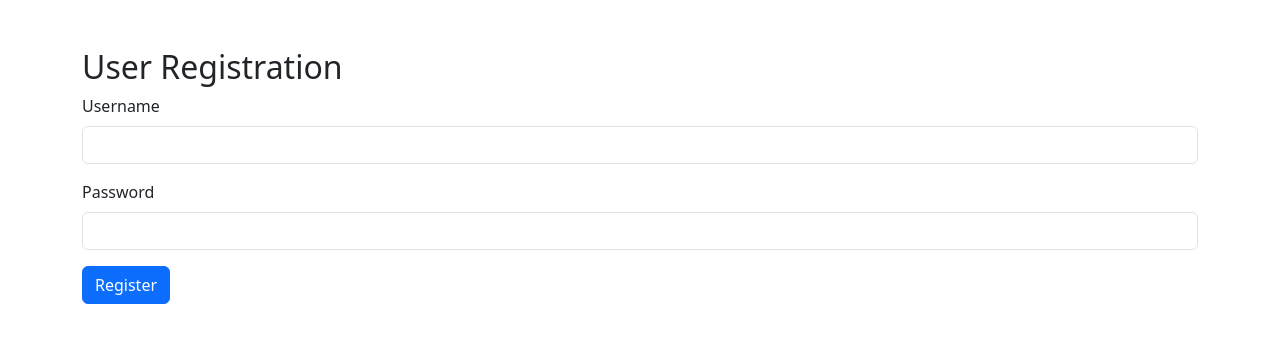
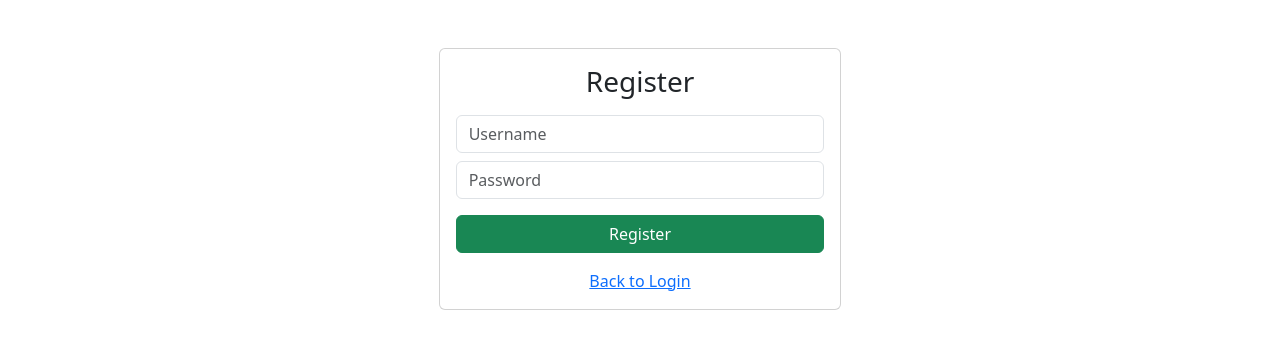
Before and after one commit to hemantyadav2804/FraudPatternDetection-UI, a React (Vite) app: page /register in a window 1280 px wide. Shown: the top 348 px of the page. Built offline with nearby package versions, Linux system fonts and the light colour scheme.

Commit message:
Day 5-6 done add basics of bank procedures now

```diff
--- a/src/App.jsx
+++ b/src/App.jsx
@@ -2,8 +2,8 @@ import { BrowserRouter, Routes, Route } from "react-router-dom";
 
 import Login from "./pages/Login";
 import Register from "./pages/Register";
+import ForgotPassword from "./pages/ForgotPassword";
 import UserDashboard from "./pages/UserDashboard";
-import AdminDashboard from "./pages/AdminDashboard";
 
 function App() {
   return (
@@ -12,8 +12,8 @@ function App() {
         <Route path="/" element={<Login />} />
         <Route path="/login" element={<Login />} />
         <Route path="/register" element={<Register />} />
+        <Route path="/forgot-password" element={<ForgotPassword />} />
         <Route path="/user" element={<UserDashboard />} />
-        <Route path="/admin" element={<AdminDashboard />} />
       </Routes>
     </BrowserRouter>
   );
--- a/src/pages/AdminDashboard.jsx
+++ b/src/pages/AdminDashboard.jsx
@@ -1,8 +1,29 @@
+import React from "react";
+import { useNavigate } from "react-router-dom";
+
 const AdminDashboard = () => {
+  const username = localStorage.getItem("username");
+  const navigate = useNavigate();
+
+  const logout = () => {
+    localStorage.clear();
+    navigate("/login");
+  };
+
   return (
     <div className="container mt-5">
-      <h2>Admin Dashboard</h2>
-      <p>Welcome, admin!</p>
+      <div className="card">
+        <div className="card-body text-center">
+
+          <h3>Admin Dashboard</h3>
+          <p>Logged in as: <strong>{username}</strong></p>
+
+          <button className="btn btn-danger" onClick={logout}>
+            Logout
+          </button>
+
+        </div>
+      </div>
     </div>
   );
 };
--- /dev/null
+++ b/src/pages/Balance.jsx
@@ -0,0 +1,34 @@
+import React, { useState } from "react";
+import axios from "axios";
+
+const Balance = () => {
+  const [balance, setBalance] = useState(null);
+  const userId = localStorage.getItem("userId");
+
+  const fetchBalance = async () => {
+    try {
+      const res = await axios.get(
+        `http://localhost:8090/account/balance/${userId}`
+      );
+      setBalance(res.data);
+    } catch {
+      setBalance("Error fetching balance");
+    }
+  };
+
+  return (
+    <div>
+      <button className="btn btn-primary" onClick={fetchBalance}>
+        View Balance
+      </button>
+
+      {balance !== null && (
+        <div className="alert alert-secondary mt-3">
+          Balance: ₹ {balance}
+        </div>
+      )}
+    </div>
+  );
+};
+
+export default Balance;
--- a/src/pages/ForgotPassword.jsx
+++ b/src/pages/ForgotPassword.jsx
@@ -1,5 +1,6 @@
 import React, { useState } from "react";
 import axios from "axios";
+import { Link } from "react-router-dom";
 
 const ForgotPassword = () => {
   const [username, setUsername] = useState("");
@@ -17,8 +18,8 @@ const ForgotPassword = () => {
       );
       setMessage(res.data);
       setStep(2);
-    } catch (err) {
-      setMessage("Error generating OTP");
+    } catch {
+      setMessage("Failed to generate OTP");
     }
   };
 
@@ -30,8 +31,8 @@ const ForgotPassword = () => {
         { params: { username, otp, newPassword } }
       );
       setMessage(res.data);
-    } catch (err) {
-      setMessage("Error resetting password");
+    } catch {
+      setMessage("Failed to reset password");
     }
   };
 
@@ -40,7 +41,7 @@ const ForgotPassword = () => {
       <div className="card">
         <div className="card-body">
 
-          <h4 className="text-center mb-3">Forgot Password</h4>
+          <h3 className="text-center mb-3">Forgot Password</h3>
 
           {step === 1 && (
             <>
@@ -74,6 +75,10 @@ const ForgotPassword = () => {
             </>
           )}
 
+          <div className="text-center mt-3">
+            <Link to="/login">Back to Login</Link>
+          </div>
+
           {message && (
             <div className="alert alert-info mt-3 text-center">
               {message}
--- a/src/pages/Login.jsx
+++ b/src/pages/Login.jsx
@@ -1,33 +1,39 @@
 import React, { useState } from "react";
-import { loginUser } from "../services/api";
-import ForgotPassword from "./ForgotPassword";
+import axios from "axios";
+import { useNavigate, Link } from "react-router-dom";
 
 const Login = () => {
-  const [showForgot, setShowForgot] = useState(false);
   const [username, setUsername] = useState("");
   const [password, setPassword] = useState("");
   const [message, setMessage] = useState("");
+  const navigate = useNavigate();
 
   const login = async (e) => {
     e.preventDefault();
+
     try {
-      const res = await loginUser({ username, password });
-      setMessage(res.data);
+      const res = await axios.post(
+        "http://localhost:8090/auth/login",
+        { username, password }
+      );
+
+      setMessage(res.data.message);
+
+      if (res.data.userId) {
+        localStorage.setItem("userId", res.data.userId);
+        navigate("/user");
+      }
     } catch {
       setMessage("Login failed");
     }
   };
-
-  if (showForgot) {
-    return <ForgotPassword />;
-  }
 
   return (
     <div className="container mt-5 col-md-4">
       <div className="card">
         <div className="card-body">
 
-          <h4 className="text-center mb-3">Login</h4>
+          <h3 className="text-center mb-3">Login</h3>
 
           <form onSubmit={login}>
             <input
@@ -35,28 +41,27 @@ const Login = () => {
               placeholder="Username"
               onChange={(e) => setUsername(e.target.value)}
             />
+
             <input
               type="password"
               className="form-control mb-3"
               placeholder="Password"
               onChange={(e) => setPassword(e.target.value)}
             />
+
             <button className="btn btn-primary w-100">
               Login
             </button>
           </form>
 
-          <p className="text-center mt-3">
-            <button
-              className="btn btn-link"
-              onClick={() => setShowForgot(true)}
-            >
-              Forgot Password?
-            </button>
-          </p>
+          <div className="text-center mt-3">
+            <Link to="/register">New user? Register</Link>
+            <br />
+            <Link to="/forgot-password">Forgot password?</Link>
+          </div>
 
           {message && (
-            <div className="alert alert-info mt-2 text-center">
+            <div className="alert alert-info mt-3 text-center">
               {message}
             </div>
           )}
--- a/src/pages/Register.jsx
+++ b/src/pages/Register.jsx
@@ -1,69 +1,64 @@
-import { useState } from "react";
-import { registerUser } from "../services/api";
-import { useNavigate } from "react-router-dom";
+import React, { useState } from "react";
+import axios from "axios";
+import { Link } from "react-router-dom";
 
 const Register = () => {
   const [username, setUsername] = useState("");
   const [password, setPassword] = useState("");
   const [message, setMessage] = useState("");
 
-  const navigate = useNavigate();
-
-  const handleRegister = async (e) => {
+  const register = async (e) => {
     e.preventDefault();
 
     try {
-      const response = await registerUser({ username, password });
-
-      setMessage(response.data);
-
-      // redirect after successful registration
-      setTimeout(() => {
-        navigate("/login");
-      }, 1500);
-
-    } catch (error) {
-      if (error.response) {
-        setMessage(error.response.data);
-      } else {
-        setMessage("Server not reachable");
-      }
+      const res = await axios.post(
+        "http://localhost:8090/auth/register",
+        { username, password }
+      );
+      setMessage(res.data);
+    } catch {
+      setMessage("Registration failed");
     }
   };
 
   return (
-    <div className="container mt-5">
-      <h2>User Registration</h2>
+    <div className="container mt-5 col-md-4">
+      <div className="card">
+        <div className="card-body">
 
-      <form onSubmit={handleRegister}>
-        <div className="mb-3">
-          <label className="form-label">Username</label>
+          <h3 className="text-center mb-3">Register</h3>
+
+          <form onSubmit={register}>
             <input
-            type="text"
-            className="form-control"
-            required
-            value={username}
+              className="form-control mb-2"
+              placeholder="Username"
               onChange={(e) => setUsername(e.target.value)}
             />
-        </div>
 
-        <div className="mb-3">
-          <label className="form-label">Password</label>
             <input
               type="password"
-            className="form-control"
-            required
-            value={password}
+              className="form-control mb-3"
+              placeholder="Password"
               onChange={(e) => setPassword(e.target.value)}
             />
-        </div>
 
-        <button type="submit" className="btn btn-primary">
+            <button className="btn btn-success w-100">
               Register
             </button>
           </form>
 
-      {message && <p className="mt-3">{message}</p>}
+          <div className="text-center mt-3">
+            <Link to="/login">Back to Login</Link>
+          </div>
+
+          {message && (
+            <div className="alert alert-info mt-3 text-center">
+              {message}
+            </div>
+          )}
+
+        </div>
+      </div>
     </div>
   );
 };
--- a/src/pages/UserDashboard.jsx
+++ b/src/pages/UserDashboard.jsx
@@ -1,8 +1,24 @@
+import React from "react";
+import Balance from "./Balance";
+import { useNavigate } from "react-router-dom";
+
 const UserDashboard = () => {
+  const navigate = useNavigate();
+
+  const logout = () => {
+    localStorage.clear();
+    navigate("/login");
+  };
+
   return (
-    <div className="container mt-5">
-      <h2>User Dashboard</h2>
-      <p>Welcome, user!</p>
+    <div className="container mt-5 text-center">
+      <h3>User Dashboard</h3>
+
+      <Balance />
+
+      <button className="btn btn-danger mt-3" onClick={logout}>
+        Logout
+      </button>
     </div>
   );
 };
```
Lines whose indentation alone changed are shown as unchanged.
